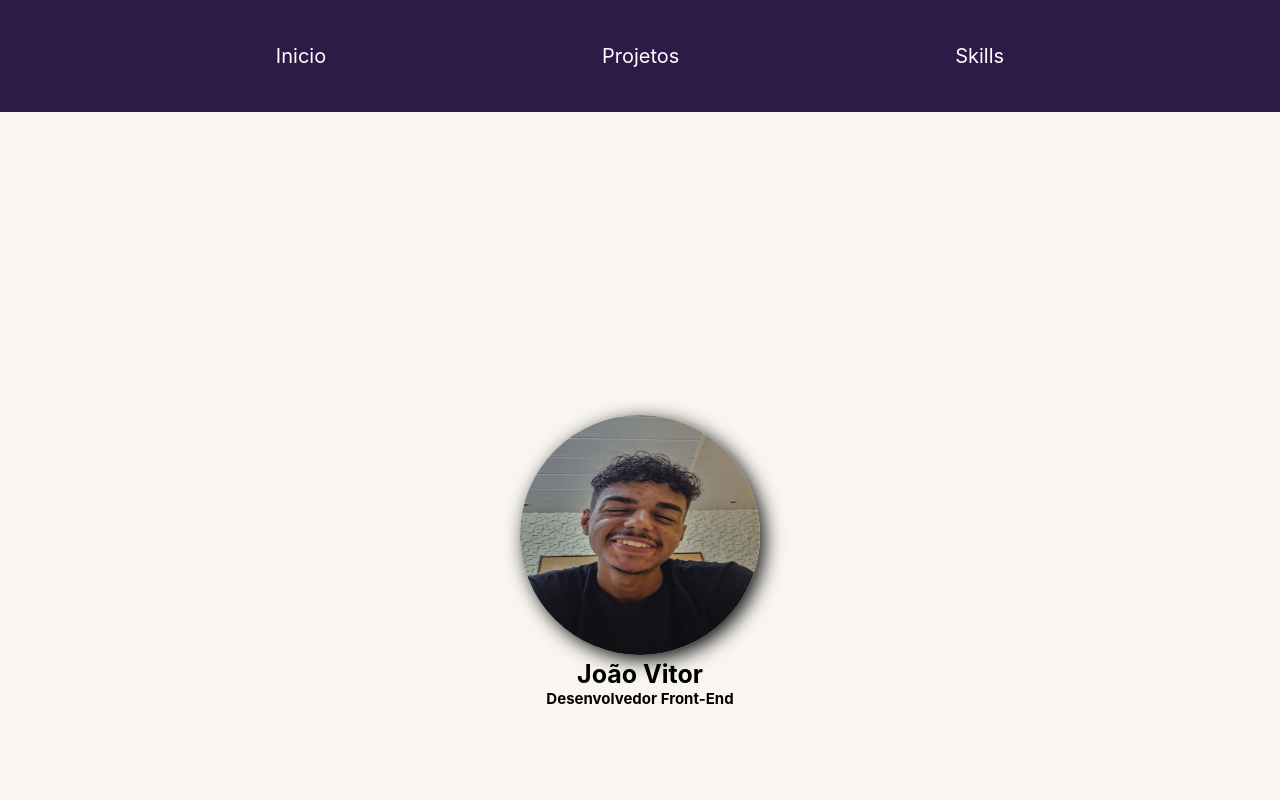
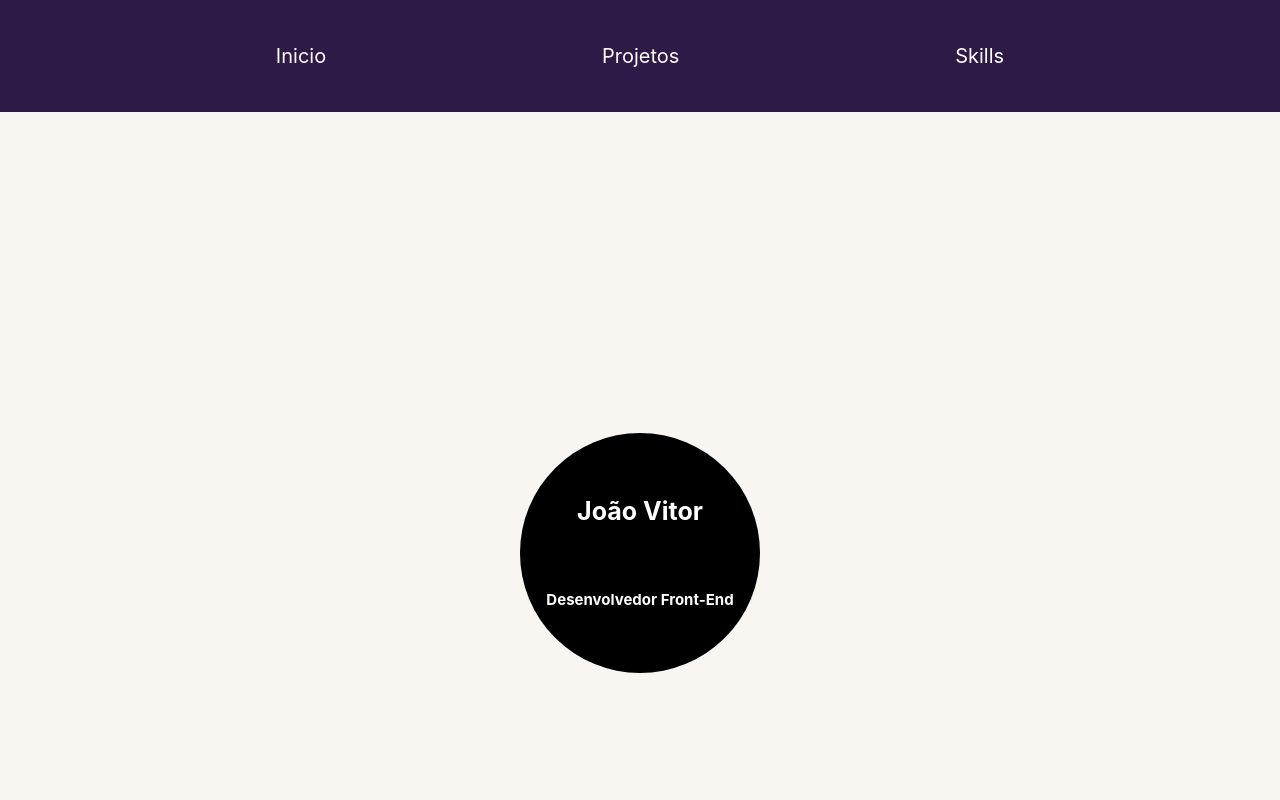
Before and after one commit to Vitor104/meu-portfolio, a React (Create React App) app: page /home in a window 1280 px wide. Shown: the top 800 px of the page. Built offline with nearby package versions, Linux system fonts and the light colour scheme.

Commit message:
inicio quase finalizado

```diff
--- a/src/components/home/home.js
+++ b/src/components/home/home.js
@@ -1,7 +1,6 @@
 import React from "react";
 import styles from './home.module.css';
 import NavBar from "../navBar/navBar";
-import minhaFoto from './minhaFoto.jpg';
 import githubIcon from './githubIcon.png';
 import linkedinLogo from './logoLinkedin.png';
 import { Link } from "react-router-dom";
@@ -15,10 +14,15 @@ function Home () {
 
            <main className={styles.main}>
                 <section>
-                    <article>
-                        <img className={styles.picture} alt="minha foto" src={minhaFoto} />
-                        <h1 className={styles.name}>João Vitor</h1>
-                        <h2 className={styles.title}>Desenvolvedor Front-End</h2>
+
+                    <article className={styles.details}>
+                    <h1 className={styles.myName}>
+                      João Vitor
+                    </h1>
+
+                    <h2 className={styles.myRole}>
+                        Desenvolvedor Front-End
+                    </h2>
                     </article>
                 </section>
 
@@ -45,3 +49,12 @@ function Home () {
 
 
 export default Home;
+/*
+<p className={styles.paragraphs}>Olá! Meu nome é </p>
+<div className={styles.nameAndRole}>
+<h1 className={styles.myName}>João Vitor</h1>
+</div>
+<p className={styles.paragraphs}>e eu sou</p>
+<div className={styles.nameAndRole}>
+<h2 className={styles.myRole}>desenvolvedor Front-End</h2>
+</div>*/
--- a/src/components/home/home.module.css
+++ b/src/components/home/home.module.css
@@ -22,19 +22,25 @@
     justify-content: space-evenly;
   }
 
-  .picture {
+  .details {
+    background-color: #000000;
+    color: white;
+    height: 15em;
     width: 15em;
-    height: 15em;
-    border: none;
     border-radius: 50%;
-    box-shadow: 5px 5px 20px -1px;
+    display: flex;
+    text-align: center;
+    flex-direction: column;
+    justify-content: space-evenly;
   }
-  .name {
+
+   .myName {
     font-size: 25px;
   }
 
-  .title {
-    font-size: 15px;
+
+  .myRole {
+    font-size: 15px
   }
 
 
```
